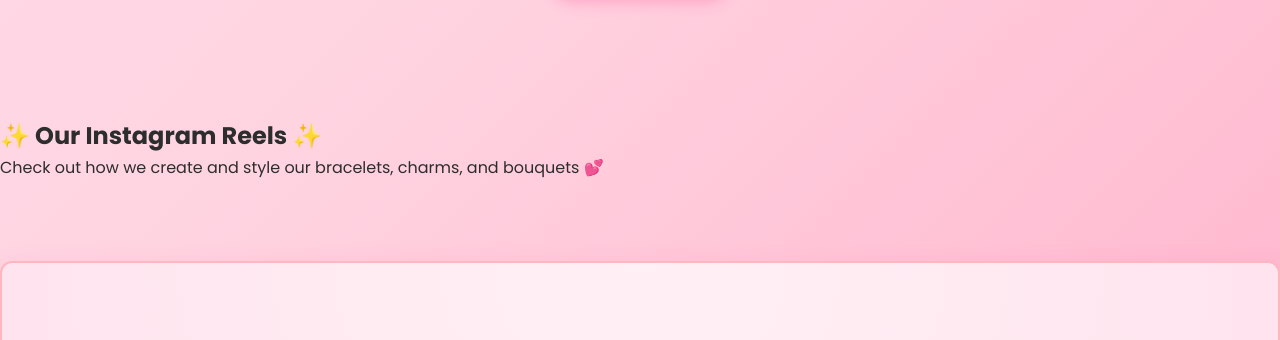
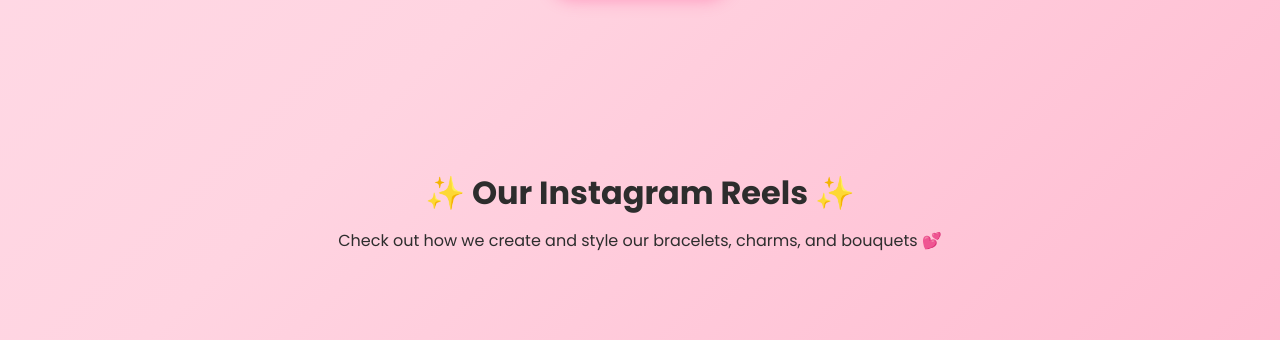
Before and after one commit to TAC-544/the-amour-creations, a plain HTML site: page index.html in a window 1280 px wide. Shown: the part 2722-3062 px from the top of the page. Drawn offline with Linux system fonts and the light colour scheme; a script that the page names is missing.

Commit message:
Update style.css

```diff
--- a/style.css
+++ b/style.css
@@ -836,3 +836,31 @@
   background-color: #fff7fa;
   box-shadow: 0 2px 10px rgba(255, 75, 129, 0.1);
 }
+
+/*insta reels*/
+.reels {
+  padding: 50px 20px;
+  text-align: center;
+}
+
+.reels h2 {
+  font-size: 2rem;
+  margin-bottom: 10px;
+}
+
+.reels p {
+  font-size: 1rem;
+  margin-bottom: 30px;
+}
+
+.reels-grid {
+  display: flex;
+  flex-wrap: wrap;
+  justify-content: center;
+  gap: 20px;
+}
+
+.reels-grid blockquote {
+  flex: 1 1 300px;
+  max-width: 500px;
+}
```
